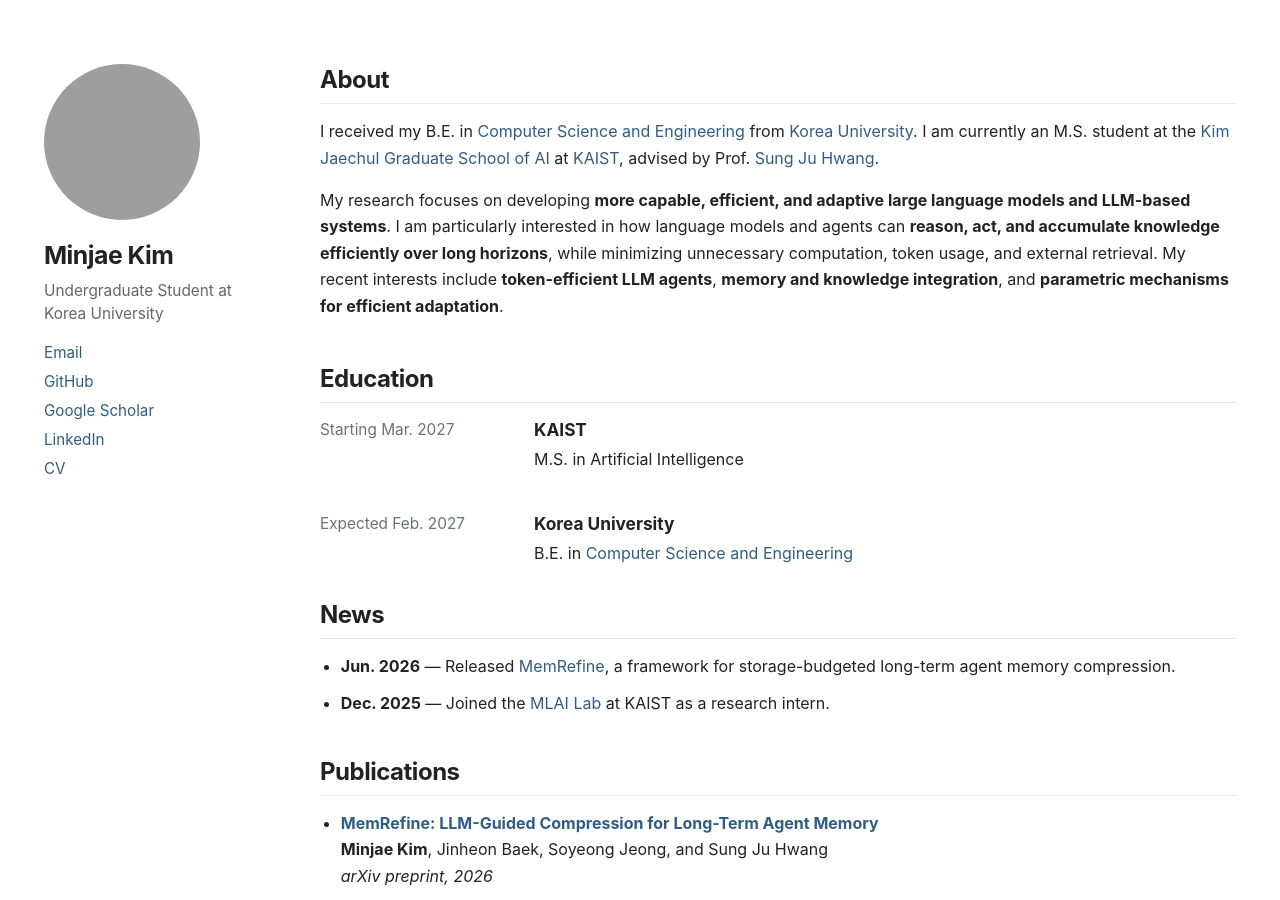
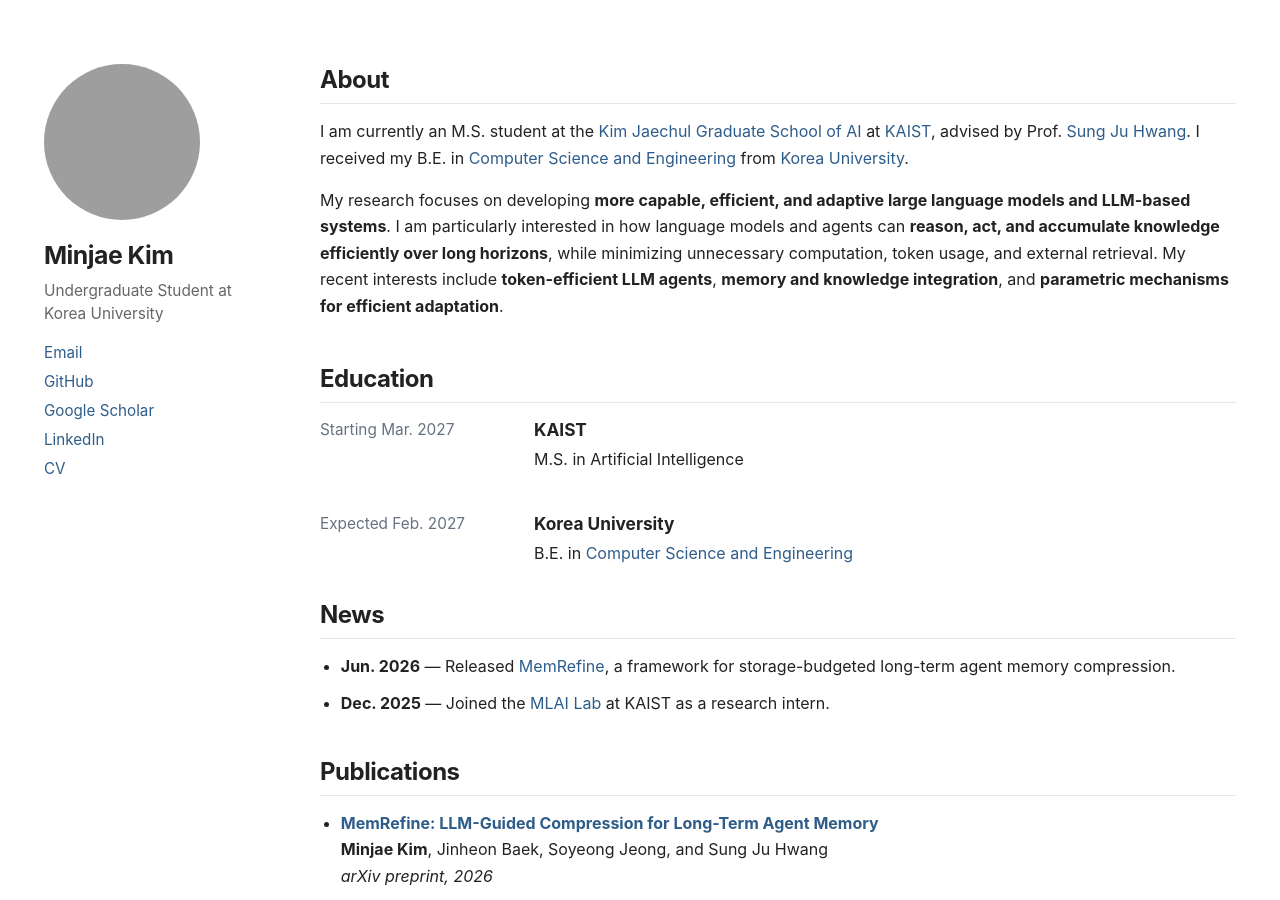
Before and after one commit to kmj200392/kmj200392.github.io, a Jekyll site: the page built from _pages/about.md, in a window 1280 px wide and 900 px high. Built offline with Jekyll 4.4.1, drawn with Linux system fonts in a browser that asks for light colours; grey boxes are pictures that could not be loaded.

```diff
--- a/_pages/about.md
+++ b/_pages/about.md
@@ -6,7 +6,7 @@ author_profile: true
 
 # About
 
-I received my B.E. in [Computer Science and Engineering](https://cs.korea.ac.kr/cs/index.do) from [Korea University](https://www.korea.edu/). I am currently an M.S. student at the [Kim Jaechul Graduate School of AI](https://gsai.kaist.ac.kr/) at [KAIST](https://www.kaist.ac.kr/en/), advised by Prof. [Sung Ju Hwang](http://www.sungjuhwang.com/).
+I am currently an M.S. student at the [Kim Jaechul Graduate School of AI](https://gsai.kaist.ac.kr/) at [KAIST](https://www.kaist.ac.kr/en/), advised by Prof. [Sung Ju Hwang](http://www.sungjuhwang.com/). I received my B.E. in [Computer Science and Engineering](https://cs.korea.ac.kr/cs/index.do) from [Korea University](https://www.korea.edu/).
 
 My research focuses on developing **more capable, efficient, and adaptive large language models and LLM-based systems**. I am particularly interested in how language models and agents can **reason, act, and accumulate knowledge efficiently over long horizons**, while minimizing unnecessary computation, token usage, and external retrieval. My recent interests include **token-efficient LLM agents**, **memory and knowledge integration**, and **parametric mechanisms for efficient adaptation**.
 
```
